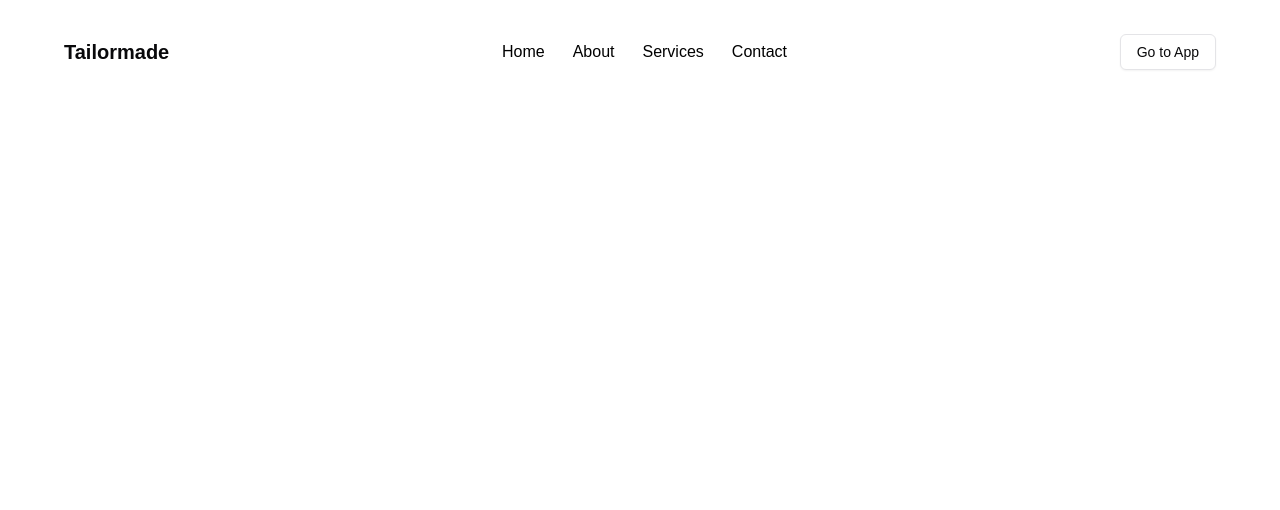
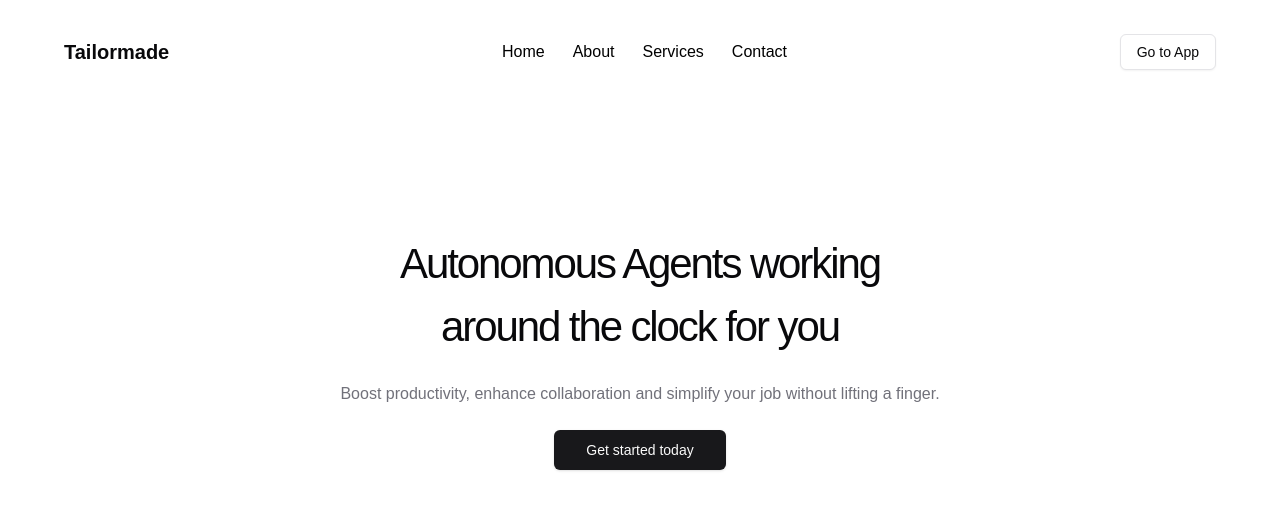
Before and after one commit to tailormade-ai/frontend, a Next.js app: page / in a window 1280 px wide. Shown: the top 510 px of the page. Built offline with nearby package versions, Linux system fonts and the light colour scheme.

Commit message:
feat: added simple landing page

```diff
--- a/src/app/components/Header.tsx
+++ b/src/app/components/Header.tsx
@@ -52,7 +52,10 @@ export function StickyHeader({
   );
 
   return (
-    <header ref={stickyNavRef} className="sticky top-0 z-50 px-10 py-7 xl:px-0">
+    <header
+      ref={stickyNavRef}
+      className="sticky top-0 z-50 w-full px-10 py-7 xl:px-0"
+    >
       <nav className="relative mx-auto flex items-center justify-between max-w-6xl">
         <motion.div
           className="text-xl font-bold"
@@ -206,13 +209,13 @@ export function Header({ children }: { children: React.ReactNode }) {
   const containerRef = useRef(null);
 
   return (
-    <main ref={containerRef} className="h-[50vh] w-full overflow-y-auto">
-      <StickyHeader containerRef={containerRef} />
-      <div className="w-full">
-        <div className="mx-auto flex h-[100vh] w-full max-w-6xl flex-col items-center justify-center gap-y-5">
-          {children}
+    <>
+      <div ref={containerRef} className="h-screen w-full overflow-y-auto">
+        <StickyHeader containerRef={containerRef} />
+        <div className="w-full">
+          <div className="mx-auto w-full">{children}</div>
         </div>
       </div>
-    </main>
+    </>
   );
 }
--- a/src/app/layout.tsx
+++ b/src/app/layout.tsx
@@ -29,9 +29,7 @@ export default function RootLayout({
       <body
         className={`${geistSans.variable} ${geistMono.variable} antialiased`}
       >
-        <Header>
-          <h1 className="text-4xl font-bold">Tailormade</h1>
-        </Header>
+        <Header>{children}</Header>
       </body>
     </html>
   );
--- a/src/app/page.tsx
+++ b/src/app/page.tsx
@@ -1,5 +1,29 @@
-import Image from "next/image";
+import { Button, buttonVariants } from "@/components/ui/button";
+import Link from "next/link";
 
 export default function Home() {
-  return <div>Tailormade</div>;
+  return (
+    <section id="hero">
+      <div className="container mx-auto px-4 py-12 md:py-24 lg:py-32">
+        <div className="flex flex-col items-center justify-center space-y-6">
+          <h1 className="text-[42px] font-medium text-center text-balance max-w-3xl tracking-tighter">
+            Autonomous Agents working around the clock for you
+          </h1>
+          <p className="text-muted-foreground text-center max-w-[600px]">
+            Boost productivity, enhance collaboration and simplify your job
+            without lifting a finger.
+          </p>
+          <Link
+            href="/dashboard"
+            className={buttonVariants({
+              variant: "default",
+              size: "lg",
+            })}
+          >
+            Get started today
+          </Link>
+        </div>
+      </div>
+    </section>
+  );
 }
```
